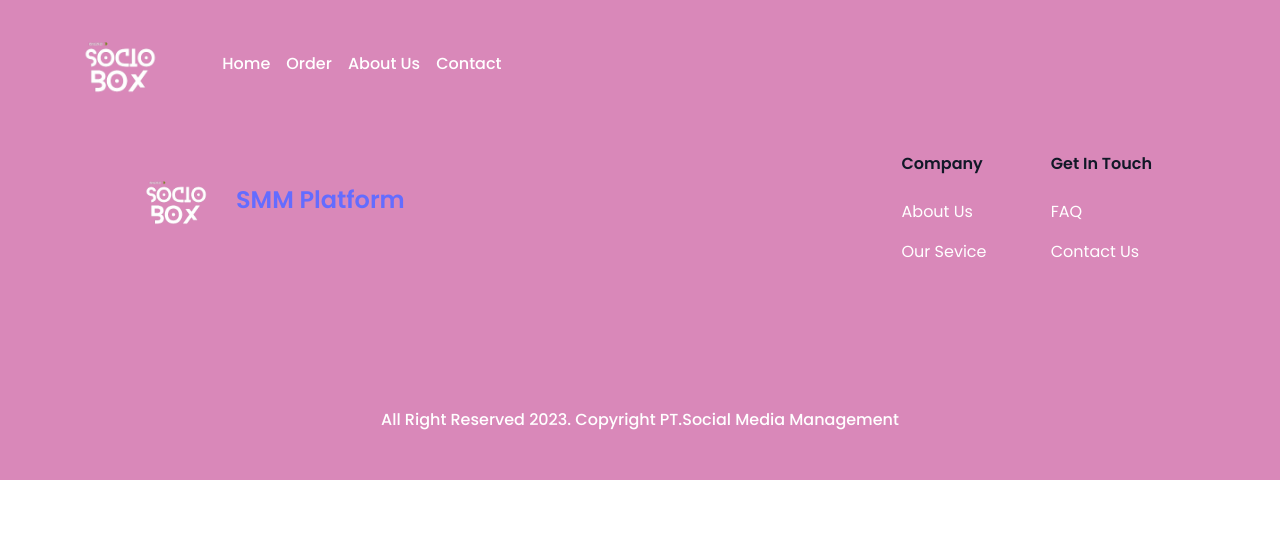
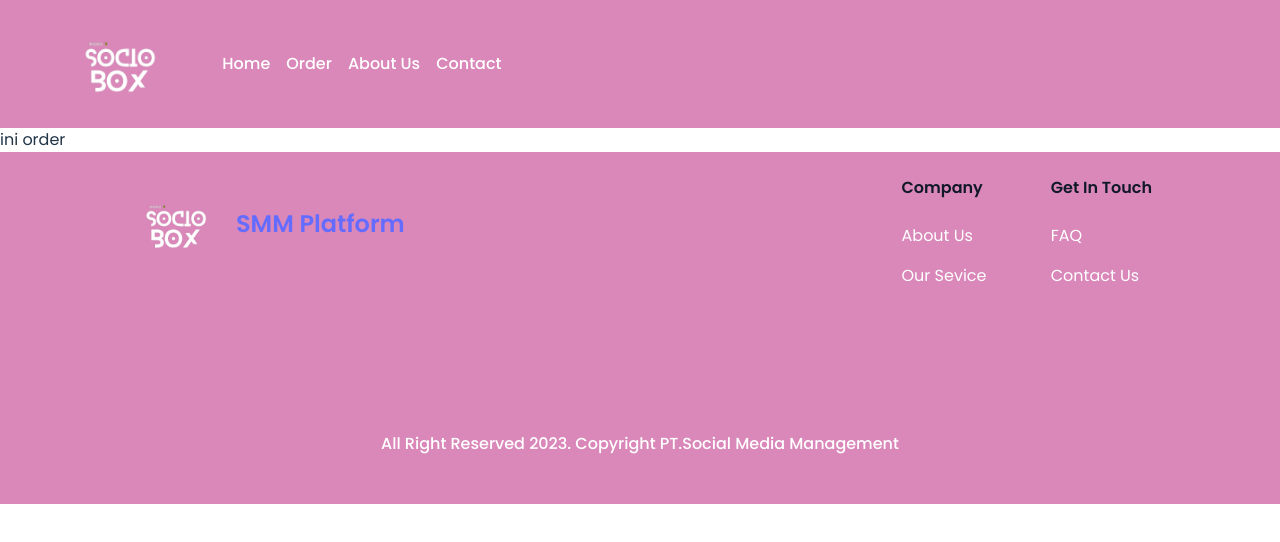
Before and after one commit to rizkyIqbal/smm-platform, a React (Vite) app: page /order in a window 1280 px wide. Shown: the top 542 px of the page. Built offline with nearby package versions, Linux system fonts and the light colour scheme.

Commit message:
fix:content order

```diff
--- a/src/Pages/Order.jsx
+++ b/src/Pages/Order.jsx
@@ -16,7 +16,7 @@ function Order() {
     <>
     <section className='body-font font-poppins w-screen sm:overflow-x-hidden'>
         <Navbar />
-
+            ini order
         <Footer />
     </section>
     </>
```
